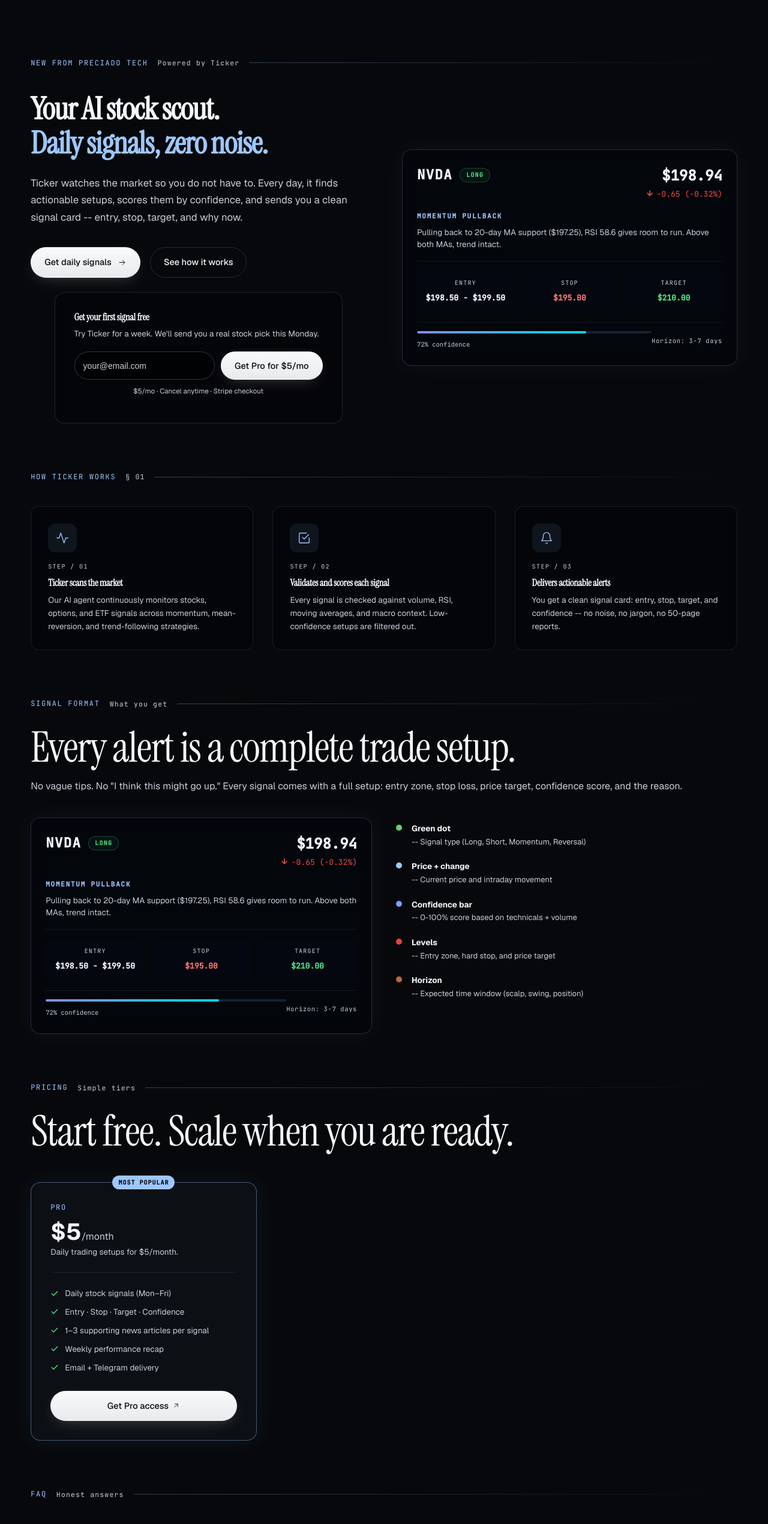
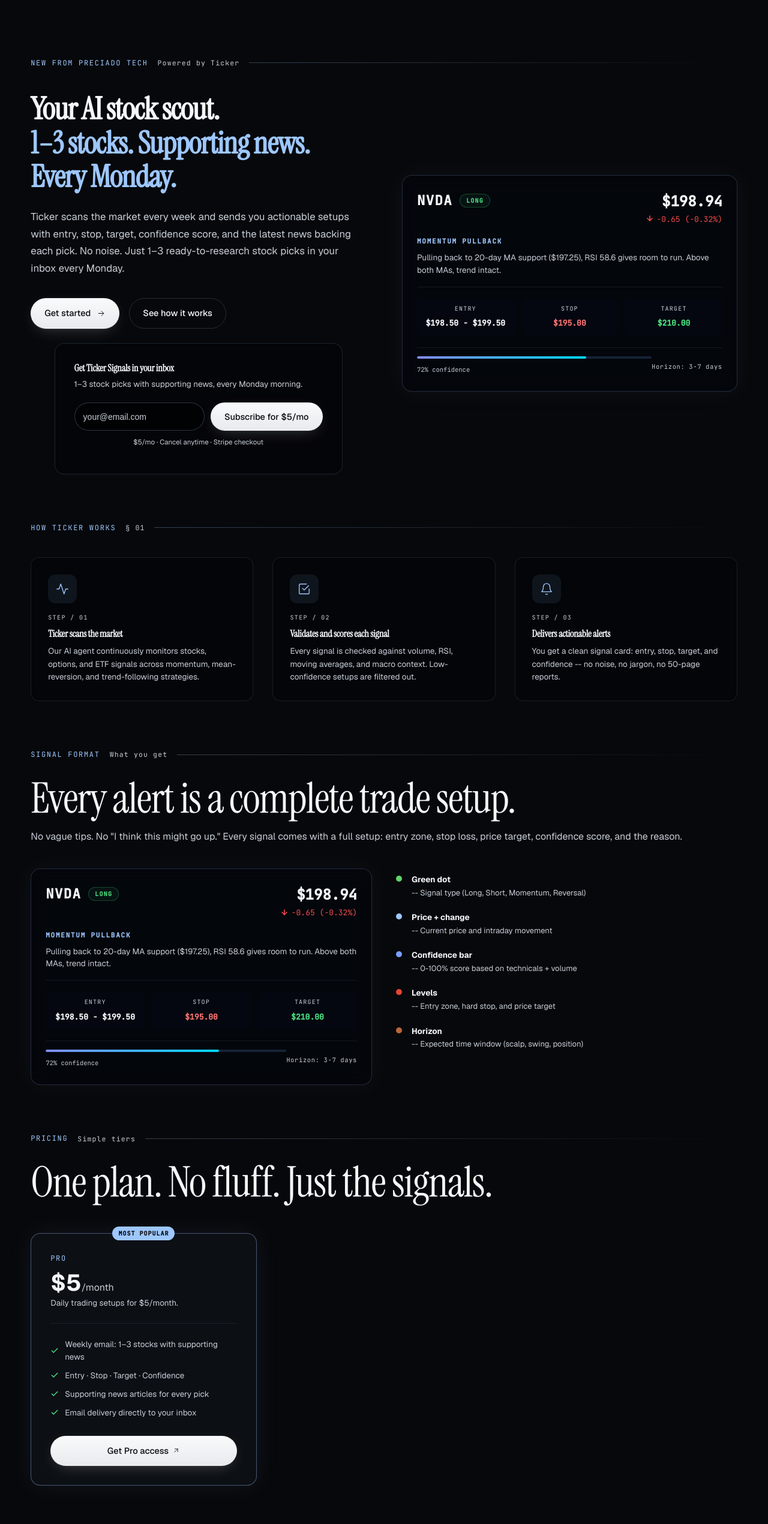
Before and after one commit to michaelpreciado/business-page, a React (Vite) app: page / in a window 1280 px wide. Shown: the part 9122-11663 px from the top of the page at 60% size. Built offline with nearby package versions, Linux system fonts and the light colour scheme.

Commit message:
Update features: weekly email (1–3 stocks + news), remove daily/recap/Telegram

```diff
--- a/src/TickerSignals.jsx
+++ b/src/TickerSignals.jsx
@@ -129,11 +129,10 @@
     period: '/month',
     tagline: 'Daily trading setups for $5/month.',
     features: [
-      'Daily stock signals (Mon–Fri)',
+      'Weekly email: 1–3 stocks with supporting news',
       'Entry · Stop · Target · Confidence',
-      '1–3 supporting news articles per signal',
-      'Weekly performance recap',
-      'Email + Telegram delivery',
+      'Supporting news articles for every pick',
+      'Email delivery directly to your inbox',
     ],
     cta: 'Get Pro access',
     ctaHref: 'https://buy.stripe.com/aFacMX7q03C20uS7AX4Ni00',
@@ -200,16 +199,16 @@
             <div className="ticker-hero-copy">
               <h2 className="ticker-hero-headline">
                 Your AI stock scout.<br />
-                <span>Daily signals, zero noise.</span>
+                <span>1–3 stocks. Supporting news. Every Monday.</span>
               </h2>
               <p className="ticker-hero-sub">
-                Ticker watches the market so you do not have to. Every day, it finds actionable
-                setups, scores them by confidence, and sends you a clean signal card -- entry,
-                stop, target, and why now.
+                Ticker scans the market every week and sends you actionable setups with entry,
+                stop, target, confidence score, and the latest news backing each pick.
+                No noise. Just 1–3 ready-to-research stock picks in your inbox every Monday.
               </p>
               <div className="ticker-hero-ctas">
                 <a className="btn btn-primary" href="#ticker-pricing">
-                  Get daily signals <ArrowRight size={15} className="arrow" />
+                  Get started <ArrowRight size={15} className="arrow" />
                 </a>
                 <a className="btn btn-ghost" href="#ticker-how">
                   See how it works
@@ -217,9 +216,9 @@
               </div>
               <div className="ticker-email-capture">
                 <EmailCapture
-                  title="Get your first signal free"
-                  subtitle="Try Ticker for a week. We'll send you a real stock pick this Monday."
-                  cta="Get Pro for $5/mo"
+                  title="Get Ticker Signals in your inbox"
+                  subtitle="1–3 stock picks with supporting news, every Monday morning."
+                  cta="Subscribe for $5/mo"
                   ctaHref="https://buy.stripe.com/aFacMX7q03C20uS7AX4Ni00"
                   mode="payment"
                 />
@@ -309,7 +308,7 @@
             <span className="eyebrow-num">Simple tiers</span>
             <span className="divider" />
           </div>
-          <h2 className="reveal">Start free. Scale when you are ready.</h2>
+          <h2 className="reveal">One plan. No fluff. Just the signals.</h2>
           <div className="ticker-tiers">
             {TIERS.map((tier) => (
               <div className={`ticker-tier reveal ${tier.highlight ? 'ticker-tier--highlight' : ''}`} key={tier.name}>
```
